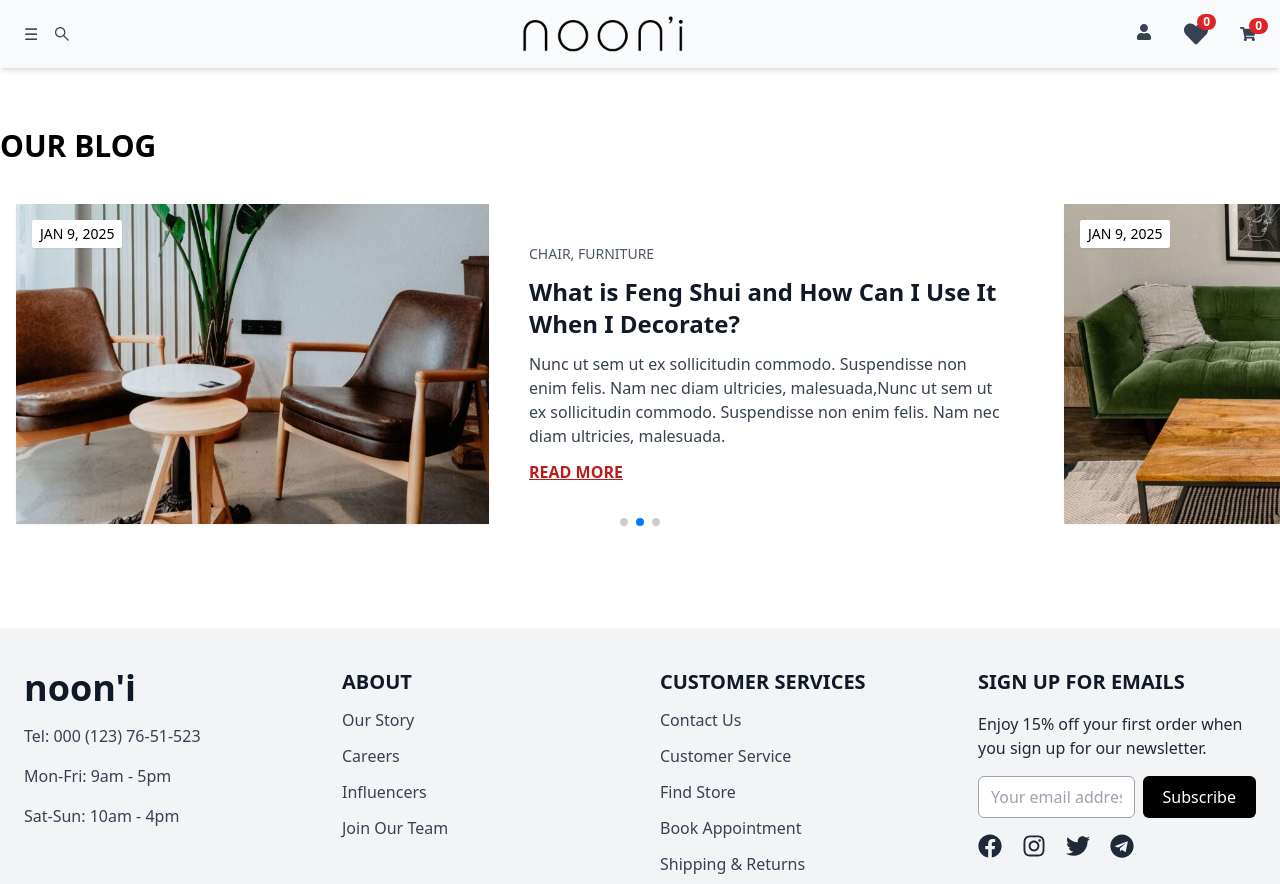
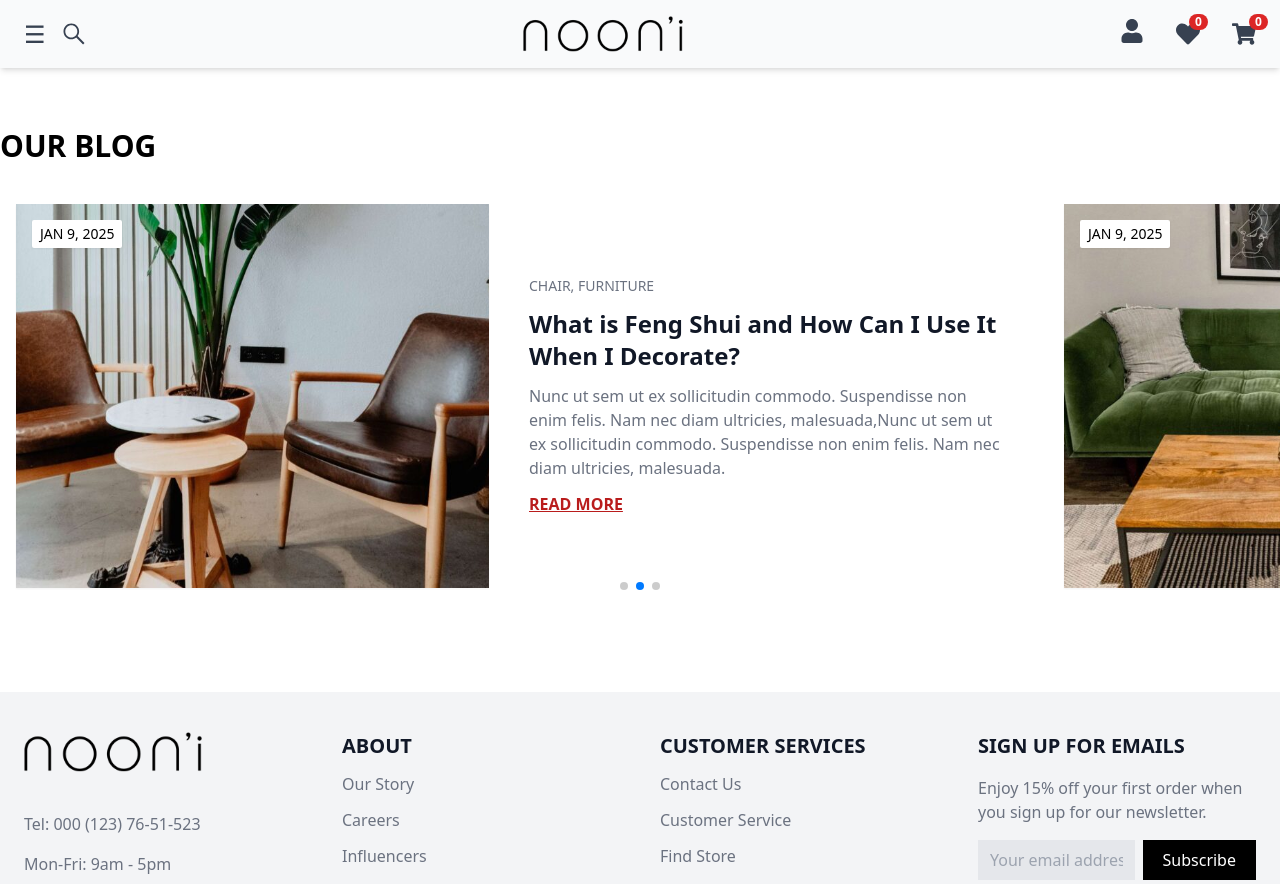
Before and after one commit to lipsa08092/nooni-app, a React (Create React App) app: page /blog in a window 1280 px wide. Shown: the top 884 px of the page. Built offline with nearby package versions, Linux system fonts and the light colour scheme.

Commit message:
fix some mistake

```diff
--- a/public/index.html
+++ b/public/index.html
@@ -2,7 +2,7 @@
 <html lang="en">
   <head>
     <meta charset="utf-8" />
-    <link rel="icon" href="%PUBLIC_URL%/favicon.ico" />
+    <link rel="icon" href="%PUBLIC_URL%/Nooni.png" />
     <meta name="viewport" content="width=device-width, initial-scale=1" />
     <meta name="theme-color" content="#000000" />
     <meta
--- a/src/Components/BlogContainer.jsx
+++ b/src/Components/BlogContainer.jsx
@@ -47,7 +47,7 @@ function BlogContainer() {
         spaceBetween={30}
         loop={true}
         centeredSlides={false}
-        autoplay={{ delay: 3500, disableOnInteraction: false }}
+        autoplay={{ delay: 4000, disableOnInteraction: false }}
         pagination={{ clickable: true }}
         className="pb-10"
       >
@@ -58,20 +58,20 @@ function BlogContainer() {
                 <img
                   src={blog.img}
                   alt={blog.title}
-                  className="w-full h-64 md:h-80 object-cover transition-transform duration-500 group-hover:scale-105"
+                  className="w-full h-64 md:h-96 object-cover transition-transform duration-500 group-hover:scale-105"
                 />
                 <span className="absolute top-4 left-4 bg-white text-black px-2 py-1 text-sm rounded-sm shadow-sm">
                   {blog.date}
                 </span>
               </div>
               <div className="w-full md:w-1/2 space-y-3 md:text-left">
-                <p className="text-gray-600 text-sm font-medium hover:text-red-700 transition">
+                <p className="text-gray-500 text-sm font-medium hover:text-red-700 transition">
                   {blog.category}
                 </p>
                 <h2 className="text-2xl max-sm:text-xl font-semibold text-gray-900 hover:text-red-700 transition">
                   {blog.title}
                 </h2>
-                <p className="text-gray-700">{blog.description}</p>
+                <p className="text-gray-500">{blog.description}</p>
                 <button className="font-semibold text-red-700 hover:text-red-900 underline transition">
                   READ MORE
                 </button>
--- a/src/Layouts/Footer.jsx
+++ b/src/Layouts/Footer.jsx
@@ -5,6 +5,7 @@ import {
   FaTwitter,
   FaTelegram,
 } from "react-icons/fa";
+import logo from "../Assects/logo.png"
 
 function Footer() {
   return (
@@ -12,38 +13,38 @@ function Footer() {
       <div className="max-w-7xl mx-auto px-6">
         <div className="grid grid-cols-1 sm:grid-cols-2 md:grid-cols-4 gap-10">
           <div className="space-y-4">
-            <h1 className="text-4xl font-bold text-gray-900 font-sans">noon'i</h1>
-            <p className="text-gray-700">Tel: 000 (123) 76-51-523</p>
-            <p className="text-gray-700">Mon-Fri: 9am - 5pm</p>
-            <p className="text-gray-700">Sat-Sun: 10am - 4pm</p>
+            <img src={logo} alt="logo"  className="h-10 mb-10"/>
+            <p className="text-gray-500  ">Tel: 000 (123) 76-51-523</p>
+            <p className="text-gray-500 ">Mon-Fri: 9am - 5pm</p>
+            <p className="text-gray-500 ">Sat-Sun: 10am - 4pm</p>
           </div>
           <div className="space-y-3">
             <h2 className="text-xl font-semibold text-gray-900">ABOUT</h2>
-            <p className="text-gray-700 hover:text-black cursor-pointer">Our Story</p>
-            <p className="text-gray-700 hover:text-black cursor-pointer">Careers</p>
-            <p className="text-gray-700 hover:text-black cursor-pointer">Influencers</p>
-            <p className="text-gray-700 hover:text-black cursor-pointer">Join Our Team</p>
+            <p className="text-gray-500   hover:text-red-700 cursor-pointer">Our Story</p>
+            <p className="text-gray-500   hover:text-red-700 cursor-pointer">Careers</p>
+            <p className="text-gray-500   hover:text-red-700 cursor-pointer">Influencers</p>
+            <p className="text-gray-500   hover:text-red-700 cursor-pointer">Join Our Team</p>
           </div>
           <div className="space-y-3">
             <h2 className="text-xl font-semibold text-gray-900">CUSTOMER SERVICES</h2>
-            <p className="text-gray-700 hover:text-black cursor-pointer">Contact Us</p>
-            <p className="text-gray-700 hover:text-black cursor-pointer">Customer Service</p>
-            <p className="text-gray-700 hover:text-black cursor-pointer">Find Store</p>
-            <p className="text-gray-700 hover:text-black cursor-pointer">Book Appointment</p>
-            <p className="text-gray-700 hover:text-black cursor-pointer">Shipping & Returns</p>
+            <p className="text-gray-500   hover:text-red-700 cursor-pointer">Contact Us</p>
+            <p className="text-gray-500   hover:text-red-700 cursor-pointer">Customer Service</p>
+            <p className="text-gray-500   hover:text-red-700 cursor-pointer">Find Store</p>
+            <p className="text-gray-500   hover:text-red-700 cursor-pointer">Book Appointment</p>
+            <p className="text-gray-500   hover:text-red-700 cursor-pointer">Shipping & Returns</p>
           </div>
           <div className="space-y-4">
             <h2 className="text-xl font-semibold text-gray-900">SIGN UP FOR EMAILS</h2>
-            <p className="text-gray-800">
+            <p className="text-gray-500">
               Enjoy 15% off your first order when you sign up for our newsletter.
             </p>
             <div className="flex flex-col sm:flex-row gap-2">
               <input
                 type="email"
                 placeholder="Your email address"
-                className="border border-gray-400 px-3 py-2 rounded-md w-full focus:outline-none focus:ring-2 focus:ring-gray-600"
+                className="bg-gray-200 px-3 py-2  w-full outline-none"
               />
-              <button className="bg-black text-white px-5 py-2 rounded-md hover:bg-gray-800 transition">
+              <button className="bg-black text-white px-5 py-2  hover:bg-gray-800 transition">
                 Subscribe
               </button>
             </div>
@@ -56,7 +57,7 @@ function Footer() {
           </div>
         </div>
 
-        <div className="mt-10 border-t pt-6 flex flex-col sm:flex-row justify-between items-center gap-6 text-gray-700">
+        <div className="mt-10 border-t pt-6 flex flex-col sm:flex-row justify-between items-center gap-6 text-gray-500">
           <div className="flex gap-6 text-sm">
             <p className="hover:text-black cursor-pointer">Privacy Policy</p>
             <p className="hover:text-black cursor-pointer">Help</p>
--- a/src/Layouts/Navbar.jsx
+++ b/src/Layouts/Navbar.jsx
@@ -46,13 +46,13 @@ function Navbar() {
 
   return (
     <div>
-      <nav className="bg-gray-50 sticky top-0 z-50 shadow-md flex justify-between items-center py-4 px-6 max-sm:flex-col max-sm:space-y-3">
+      <nav className="bg-gray-50 top-0 z-50 shadow-md flex justify-between items-center py-4 px-6 max-sm:flex-col max-sm:space-y-3">
 
         <div className="flex items-center gap-4 ">
-          <button onClick={handleMenuToggle} className="text-gray-700">
+          <button onClick={handleMenuToggle} className="text-2xl text-gray-700">
             ☰
           </button>
-          <button className="text-gray-700">
+          <button className="text-gray-700 text-2xl">
             <FaSistrix />
           </button>
         </div>
@@ -67,7 +67,7 @@ function Navbar() {
           >
             <button
               onDoubleClick={() => navigate("/")}
-              className="text-gray-700 hover:text-black transition"
+              className="text-gray-700 text-2xl hover:text-black transition"
             >
               <FaUser />
             </button>
@@ -157,7 +157,7 @@ function Navbar() {
             className="relative"
             onDoubleClick={() => navigate("/shop")}
           >
-            <FaShoppingCart className="text-gray-700" />
+            <FaShoppingCart className="text-gray-700 text-2xl"  />
             <span className="absolute -top-2 -right-3 bg-red-600 text-white text-xs font-bold rounded-full px-1.5">
               {cartCount}
             </span>
```
Also changed, not shown: public/Nooni.png (added).
